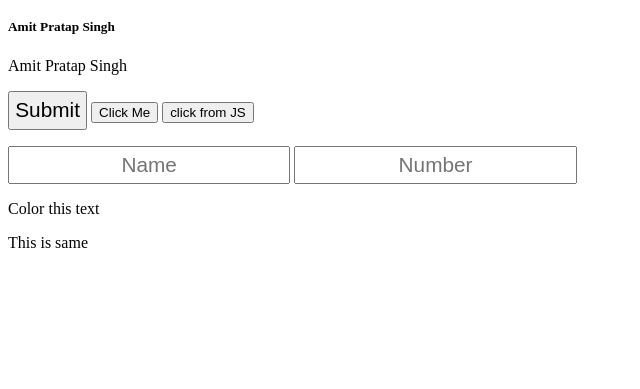
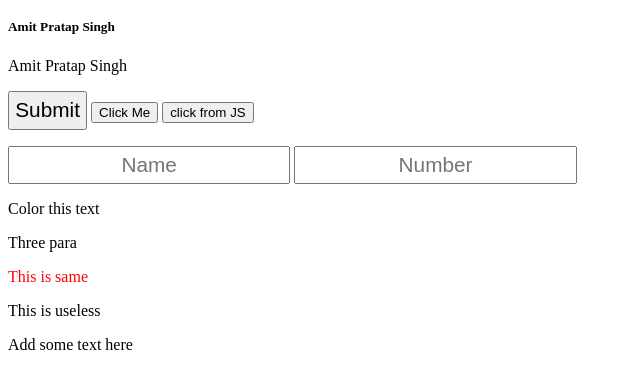
Before and after one commit to aps554/JavaScript, a plain HTML site: page document.html in a window 1280 px wide. Shown: the part 105-494 px from the top of the page, without its empty margins (0-640 px from the left). Drawn offline with nearby package versions, Linux system fonts and the light colour scheme.

Commit message:
using jquery functions and importing that

```diff
--- a/document.html
+++ b/document.html
@@ -56,12 +56,13 @@
     <div class="one">
         <p id="two"></p>
         <p class="two">Color this text</p>
+        <p class="three">Three para</p>
         <p class="two">This is same</p>
-        <p class="two"></p>
+        <p class="two">This is useless </p>
 
     </div>
-
-    <script src="FocusBlur.js"></script>
+    <script src = https://code.jquery.com/jquery-3.5.1.min.js></script>
+    <script src="jquery.js"></script>
 </body>
 
 </html>
--- /dev/null
+++ b/jquery.js
@@ -0,0 +1,12 @@
+
+
+let para = $(".two");
+para.innerHTML = "Two para";
+para[1].style.color = "red";
+console.log(para[1]);
+
+let para2 = $("<p class = 'two'>Add some text here</p>");
+let div = $(".one");
+
+div[0].appendChild(para2[0]);
+console.log(div[0]);
```
